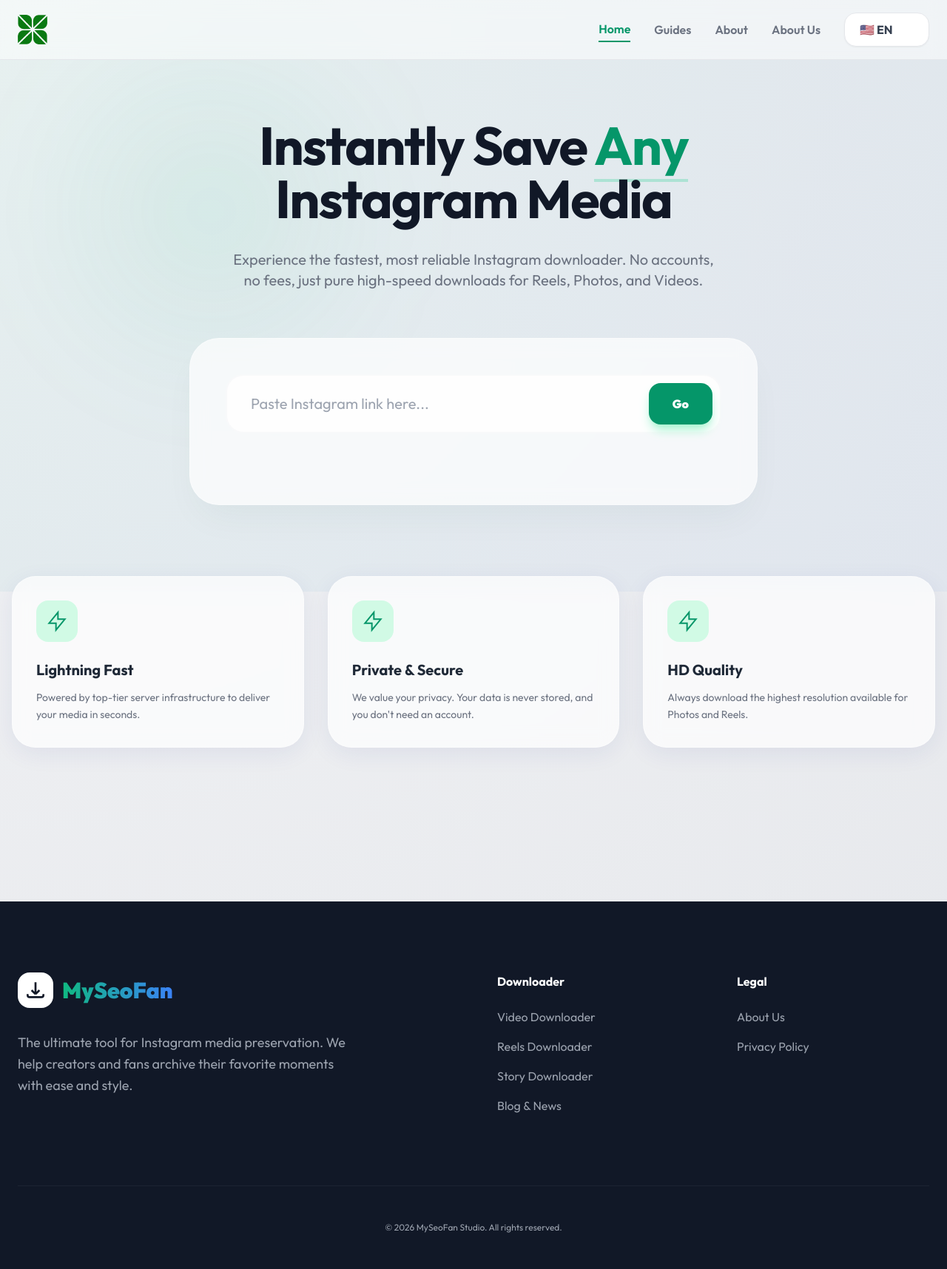
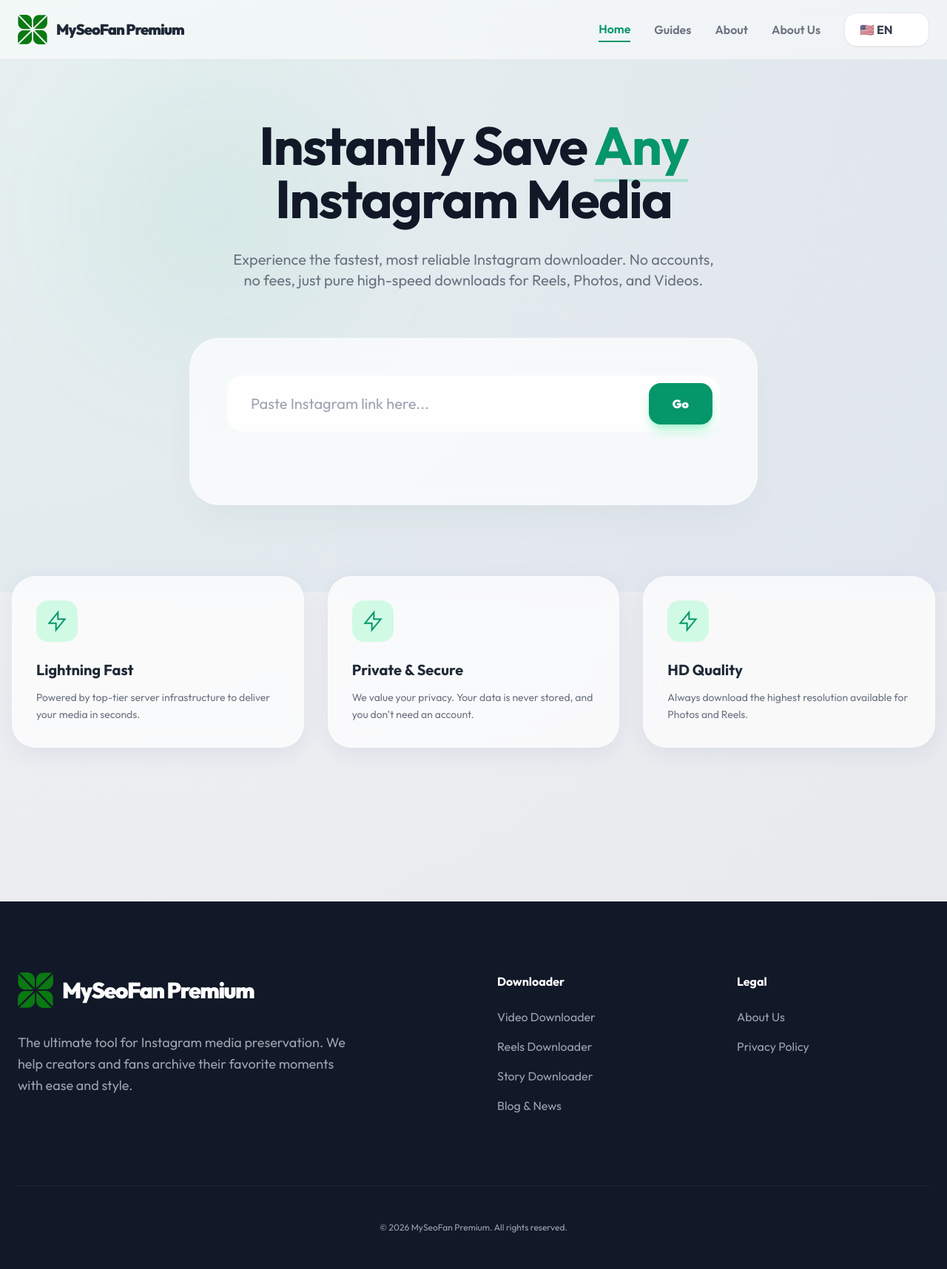
Before and after one commit to bymunajat/client-myseofan, a PHP site: page /index.php in a window 1280 px wide. Shown: the whole page at 74% size. Run offline with PHP 8.4, Linux system fonts and the light colour scheme; data comes from the database, SQL or seed files in the repository; both versions use the stored data as it was after the commit; some libraries are stand-ins or nearby versions.

Commit message:
update headaer logo

```diff
--- a/includes/SEO_Helper.php
+++ b/includes/SEO_Helper.php
@@ -23,7 +23,15 @@
 
     public function getTitle()
     {
-        return $this->seo['meta_title'] ?? ($this->settings['site_name'] ?? 'Instagram Downloader');
+        $siteName = $this->settings['site_name'] ?: 'MySeoFan';
+        $metaTitle = $this->seo['meta_title'] ?? '';
+
+        if (empty($metaTitle)) {
+            return "$siteName - Instagram Media Downloader";
+        }
+
+        // If meta_title contains old name, replace it
+        return str_ireplace('MySeoFan', $siteName, $metaTitle);
     }
 
     public function getDescription()
--- a/includes/db.php
+++ b/includes/db.php
@@ -55,6 +55,18 @@
         foreach ($langs as $l) {
             $pdo->exec("INSERT INTO seo_data (page_identifier, lang_code, meta_title, meta_description) VALUES ('home', '$l', 'Instagram Downloader', 'Free Instagram media downloader.')");
         }
+
+        // SEED SITE SETTINGS (id=1)
+        $pdo->exec("INSERT INTO site_settings (id, site_name) VALUES (1, 'MySeoFan')");
+    }
+
+    // Emergency Seed for site_settings (if table exists but row 1 is missing)
+    try {
+        $checkSettings = $pdo->query("SELECT COUNT(*) FROM site_settings WHERE id = 1")->fetchColumn();
+        if ($checkSettings == 0) {
+            $pdo->exec("INSERT INTO site_settings (id, site_name) VALUES (1, 'MySeoFan')");
+        }
+    } catch (\Exception $e) {
     }
 
     // Migration Check: Add lang_code to seo_data if it doesn't exist
@@ -174,9 +186,22 @@
     if (!$pdo)
         return [];
     try {
-        return $pdo->query("SELECT * FROM site_settings LIMIT 1")->fetch();
+        $data = $pdo->query("SELECT * FROM site_settings WHERE id = 1")->fetch();
+        return $data ?: [
+            'site_name' => 'MySeoFan',
+            'logo_path' => '',
+            'favicon_path' => '',
+            'header_code' => '',
+            'footer_code' => ''
+        ];
     } catch (\Exception $e) {
-        return [];
+        return [
+            'site_name' => 'MySeoFan',
+            'logo_path' => '',
+            'favicon_path' => '',
+            'header_code' => '',
+            'footer_code' => ''
+        ];
     }
 }
 
--- a/index.php
+++ b/index.php
@@ -375,7 +375,8 @@
             <a href="index.php?lang=<?php echo $lang; ?>" class="flex items-center gap-3 group">
                 <div class="flex items-center">
                     <?php if (!empty($settings['logo_path'])): ?>
-                        <img src="<?php echo htmlspecialchars($settings['logo_path']); ?>" class="h-10 w-auto">
+                        <img src="<?php echo htmlspecialchars($settings['logo_path']); ?>" class="h-10 w-auto"
+                            alt="<?php echo htmlspecialchars($settings['site_name']); ?>">
                     <?php else: ?>
                         <div
                             class="w-10 h-10 bg-emerald-600 rounded-xl flex items-center justify-center shadow-lg shadow-emerald-200 group-hover:rotate-12 transition-transform">
@@ -384,9 +385,9 @@
                                     d="M4 16v1a2 2 0 002 2h12a2 2 0 002-2v-1m-4-4l-4 4m0 0l-4-4m4 4V4" />
                             </svg>
                         </div>
+                    <?php endif; ?>
                     <span
-                            class="ml-3 text-xl font-black tracking-tighter text-gray-800"><?php echo htmlspecialchars($settings['site_name']); ?></span>
-                    <?php endif; ?>
+                        class="ml-3 text-xl font-black tracking-tighter text-gray-800"><?php echo htmlspecialchars($settings['site_name'] ?: 'MySeoFan'); ?></span>
                 </div>
             </a>
 
@@ -494,12 +495,21 @@
             <div class="grid md:grid-cols-4 gap-16 mb-24">
                 <div class="col-span-2">
                     <div class="flex items-center gap-3 mb-8">
-                        <div class="w-12 h-12 bg-white rounded-2xl flex items-center justify-center text-gray-900"><svg
-                                class="w-8 h-8" fill="none" stroke="currentColor" viewBox="0 0 24 24">
-                                <path stroke-width="2"
+                        <?php if (!empty($settings['logo_path'])): ?>
+                            <img src="<?php echo htmlspecialchars($settings['logo_path']); ?>" class="h-12 w-auto"
+                                alt="<?php echo htmlspecialchars($settings['site_name']); ?>">
+                        <?php else: ?>
+                            <div
+                                class="w-12 h-12 bg-emerald-600 rounded-2xl flex items-center justify-center shadow-lg shadow-emerald-500/20">
+                                <svg class="w-8 h-8 text-white" fill="none" stroke="currentColor" viewBox="0 0 24 24">
+                                    <path stroke-width="2.5"
                                         d="M4 16v1a2 2 0 002 2h12a2 2 0 002-2v-1m-4-4l-4 4m0 0l-4-4m4 4V4" />
-                            </svg></div>
-                        <h4 class="text-3xl font-black hero-title">MySeoFan</h4>
+                                </svg>
+                            </div>
+                        <?php endif; ?>
+                        <h4 class="text-3xl font-black text-white tracking-tighter">
+                            <?php echo htmlspecialchars($settings['site_name'] ?: 'MySeoFan'); ?>
+                        </h4>
                     </div>
                     <p class="text-gray-400 text-lg leading-relaxed max-w-md"><?php echo $t['footer_desc']; ?></p>
                 </div>
@@ -520,15 +530,18 @@
                             <?php echo $t['footer_section_' . $section] ?? ucfirst($section); ?>
                         </h4>
                         <ul class="space-y-4 text-gray-400">
-                        <?php foreach($links as $fl): ?>
-                        <li><a href="page.php?slug=<?php echo htmlspecialchars($fl['slug']); ?>&lang=<?php echo $lang; ?>" class="hover:text-emerald-400"><?php echo htmlspecialchars($fl['title']); ?></a></li>
+                            <?php foreach ($links as $fl): ?>
+                                <li><a href="page.php?slug=<?php echo htmlspecialchars($fl['slug']); ?>&lang=<?php echo $lang; ?>"
+                                        class="hover:text-emerald-400"><?php echo htmlspecialchars($fl['title']); ?></a></li>
                             <?php endforeach; ?>
                         </ul>
                     </div>
                 <?php endforeach; ?>
             </div>
             <div class="border-t border-white/5 pt-12 text-center text-gray-400 font-medium text-xs">
-                &copy; 2026 MySeoFan Studio. All rights reserved.
+                &copy;
+                <?php echo date('Y'); ?>
+                <?php echo htmlspecialchars($settings['site_name'] ?: 'MySeoFan'); ?>. All rights reserved.
             </div>
         </div>
     </footer>
```
Also changed, not shown: blog.php (+4 -3 lines), page.php (+4 -3 lines), database/myseofan.db. Lines whose indentation alone changed are shown as unchanged.
